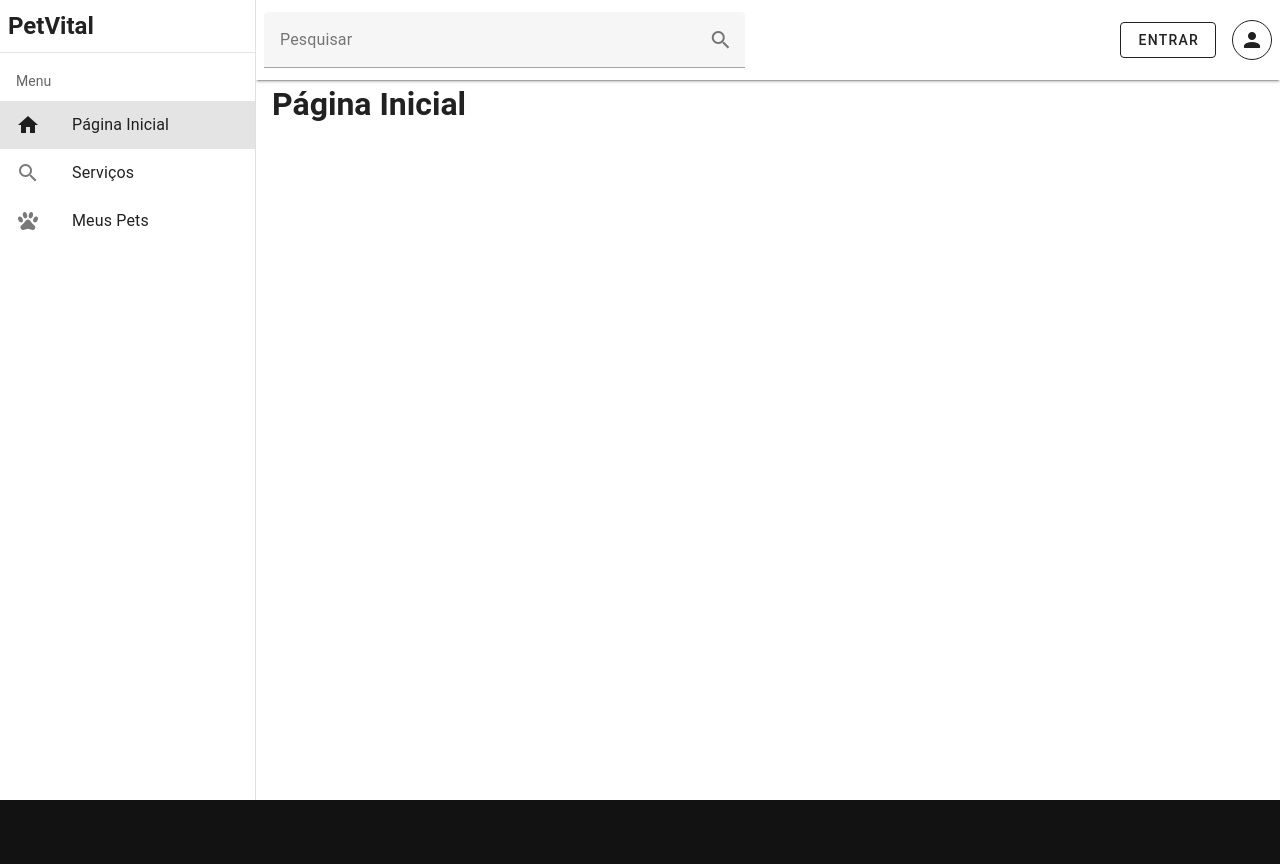
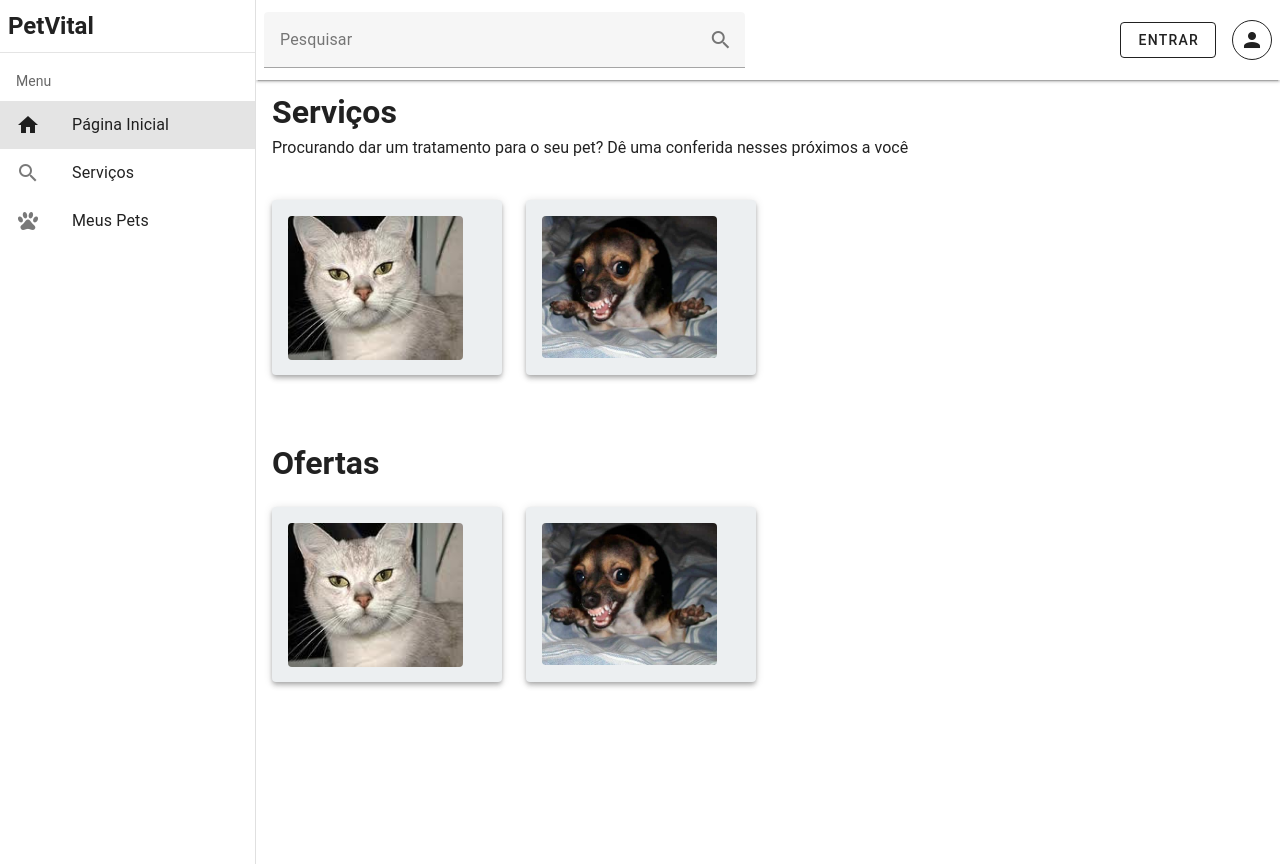
Before and after one commit to Kishi011/Abex-PetVital, a Vue app: page / in a window 1280 px wide. Before the commit the page ends 800 px from the top, so only its background shows below. Built offline with nearby package versions, Linux system fonts and the light colour scheme.

Commit message:
arrumando coisas

```diff
--- a/src/pages/index.vue
+++ b/src/pages/index.vue
@@ -1,9 +1,87 @@
 <template>
-  <v-container>
-    <h1>Página Inicial</h1>
-  </v-container>
+  <v-app>
+    <v-container>
+			<header class="mb-5">
+				<h1 class="pt-2">Serviços</h1>
+				<span>Procurando dar um tratamento para o seu pet? Dê uma conferida nesses próximos a você</span>
+			</header>
+
+			<section class="mb-16">
+				<v-row justify-start>
+					<v-col v-for="item in itens" :key="item" cols="3">
+						<v-card elevation="4" color="blue-grey-lighten-5" height="175" class="mt-5">
+							<v-card-text>
+								<v-row>
+									<v-col>
+										<v-img rounded :src="item.img" width="175" />
+									</v-col>
+									<v-col>
+										<div class="h-75 overflow-hidden">
+											<h2>{{ item.nome }}</h2>
+											<span class="text-wrap" style="text-overflow: ellipsis;">{{ item.desc }}</span>
+										</div>
+										<div class="d-flex justify-end">
+											<v-btn class="text-decoration-underline text-blue" to="/detalhes-servico">Ver mais</v-btn>
+										</div>
+									</v-col>
+								</v-row>
+							</v-card-text>
+						</v-card>
+					</v-col>
+				</v-row>
+			</section>
+
+			<h1 class="mt-5">Ofertas</h1>
+
+			<section>
+				<v-row>
+					<v-col v-for="item in itens" :key="item" cols="3">
+						<v-card elevation="4" color="blue-grey-lighten-5" height="175" class="mt-5">
+							<v-card-text>
+								<v-row>
+									<v-col>
+										<v-img rounded :src="item.img" width="175" />
+									</v-col>
+									<v-col>
+										<div class="h-75 overflow-hidden">
+											<h2>{{ item.nome }}</h2>
+											<span class="text-wrap" style="text-overflow: ellipsis;">{{ item.desc }}</span>
+										</div>
+										<div class="d-flex justify-end align-end">
+											<span class="text-green">20% OFF</span>
+											<v-spacer></v-spacer>
+											<v-btn class="text-decoration-underline text-blue" to="/detalhes-servico">Ver mais</v-btn>
+										</div>
+									</v-col>
+								</v-row>
+							</v-card-text>
+						</v-card>
+					</v-col>
+				</v-row>
+			</section>
+    </v-container>
+  </v-app>
 </template>
 
-<script setup>
-  //
+<script>
+export default {
+  name: "IndexPage",
+
+	data() {
+		return {
+			itens: [
+				{
+					img: '/gato burmilla.jpg',
+					nome: 'Banho',
+					desc: 'Banho para o seu pet.',
+				},
+				{
+					img: '/caoEndiabrado.jpg',
+					nome: 'Vacinação',
+					desc: 'Vacina contra a raiva.',
+				},
+			]
+		}
+	}
+};
 </script>
--- a/src/pages/telaPaulinho.vue
+++ /dev/null
@@ -1,113 +0,0 @@
-<template>
-  <v-app>
-    <v-container>
-			<h1 class="pt-2">Serviços</h1>
-			<span>Procurando dar um tratamento para o seu pet? Dê uma conferida nesses próximos a você</span>
-			<v-row>
-
-				<v-col>
-					<v-card elevation="4" color="blue-grey-lighten-5" width="425" class="mt-5">
-						<v-card-text>
-							<v-row>
-
-								<v-col>
-									<v-img rounded src="../../public/gato burmilla.jpg" width="175">
-									</v-img>
-								</v-col>
-
-								<v-col>
-									<h2>Banho</h2>
-									<span>Banho para o seu pet.</span>
-								</v-col>
-
-
-							</v-row>
-
-							<v-card-actions class="justify-end text-decoration-underline text-blue">
-							<v-btn>Ver mais</v-btn>
-						</v-card-actions>
-
-						</v-card-text>
-
-					</v-card>
-
-        </v-col>
-				<v-col>
-
-					<v-card elevation="4" color="blue-grey-lighten-5" width="425" class="mt-5" >
-						<v-card-text>
-
-							<v-row>
-
-								<v-col>
-
-									<v-img rounded src="../../public/caoEndiabrado.jpg" width="175">
-									</v-img>
-
-								</v-col>
-
-								<v-col>
-
-									<h2>Vacinação</h2>
-									<span>Vacina contra a raiva.</span>
-
-								</v-col>
-
-							</v-row>
-
-							<v-card-actions class="justify-end text-decoration-underline text-blue">
-							<v-btn>Ver mais</v-btn>
-						</v-card-actions>
-						</v-card-text>
-					</v-card>
-
-				</v-col>
-
-			</v-row>
-
-			<h1 class="mt-5">Ofertas</h1>
-
-			<v-card elevation="4" color="blue-grey-lighten-5" width="425" class="mt-5" >
-						<v-card-text>
-
-							<v-row>
-
-								<v-col>
-
-									<v-img rounded src="../../public/caoEndiabrado.jpg" width="175">
-									</v-img>
-
-								</v-col>
-
-								<v-col>
-
-									<h2>Vacinação</h2>
-									<span>Vacina contra a raiva.</span>
-
-								</v-col>
-
-							</v-row>
-
-							<v-card-actions class="justify-end">
-								<h2 class="text-green">20% OFF</h2>
-							 <v-btn class="text-decoration-underline text-blue">Ver mais</v-btn>
-							</v-card-actions>
-
-						</v-card-text>
-					</v-card>
-
-
-
-    </v-container>
-
-  </v-app>
-</template>
-
-<script>
-export default {
-  name: "telaPaulo",
-};
-</script>
-
-<style scoped>
-</style>
```
